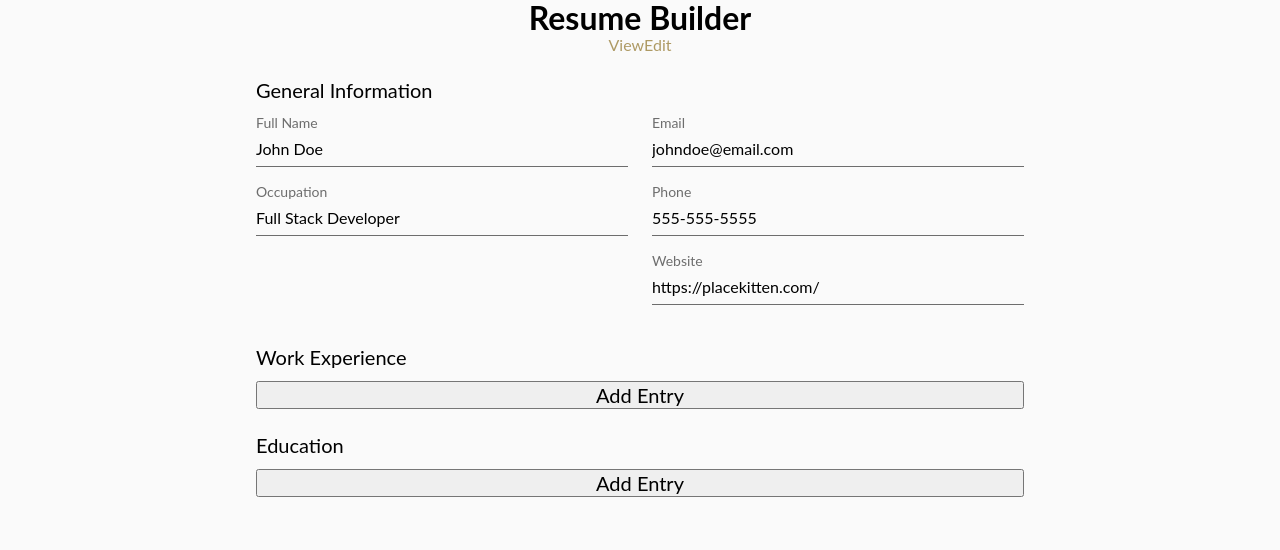
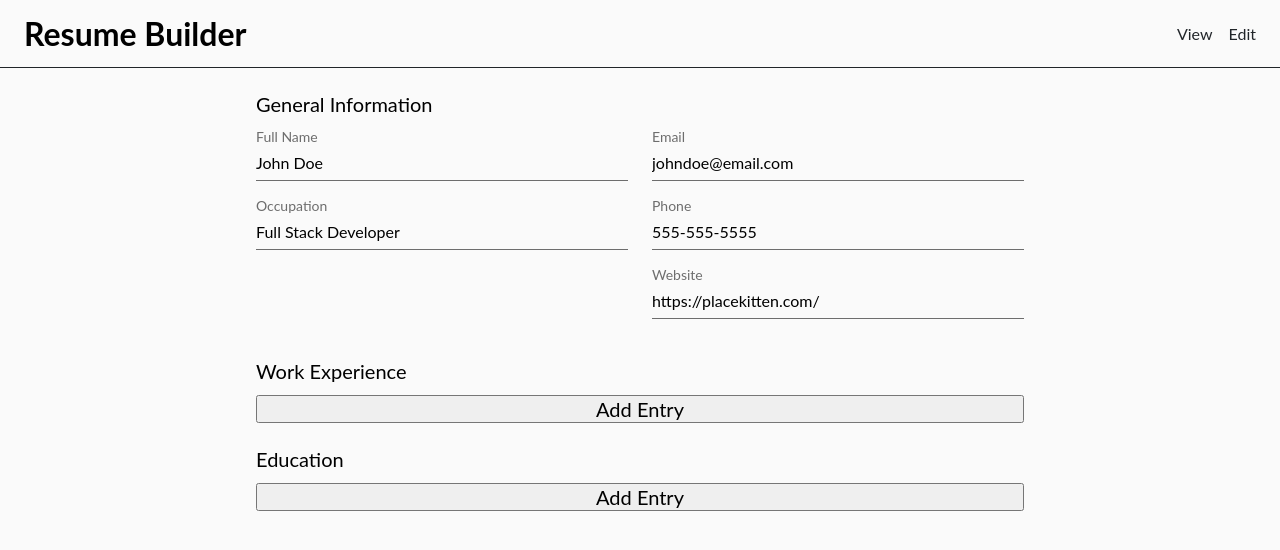
Before and after one commit to ewoknock/cv-generator, a React (Vite) app: page /cv-generator/form in a window 1280 px wide. Shown: the top 550 px of the page. Built offline with nearby package versions, Linux system fonts and the light colour scheme.

Commit message:
Stylizes navbar

```diff
--- a/src/components/Header.jsx
+++ b/src/components/Header.jsx
@@ -1,4 +1,5 @@
 import { NavLink } from "react-router-dom"
+import "../styles/Header.css"
 
 function Header() {
     return (
--- /dev/null
+++ b/src/styles/Header.css
@@ -0,0 +1,16 @@
+header{
+    display: flex;
+    justify-content: space-between;
+    align-items: center;
+    padding: var(--space-m) var(--space-l);
+    border-bottom: 1px solid var(--color-black);
+}
+
+nav{
+    display: flex;
+    gap: var(--space-m);
+}
+
+nav a{
+    color: var(--color-black);
+}
```
